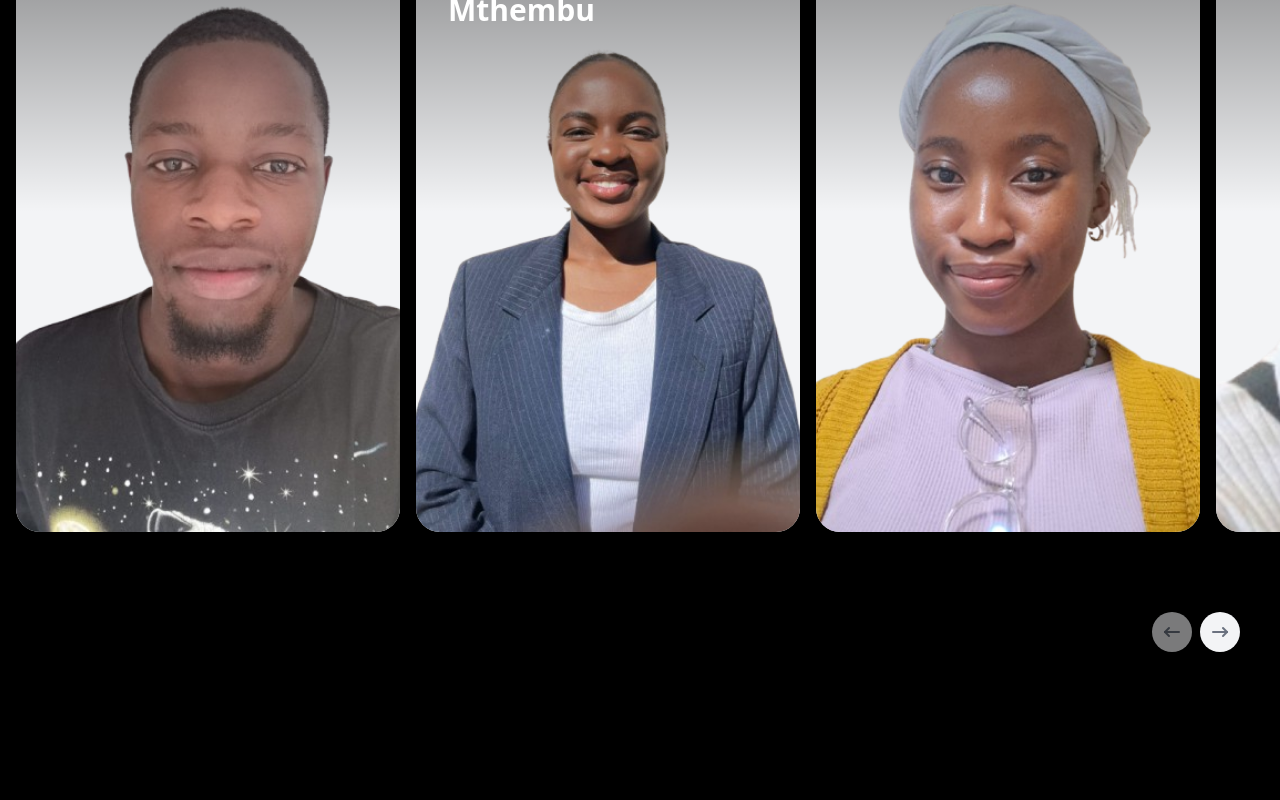
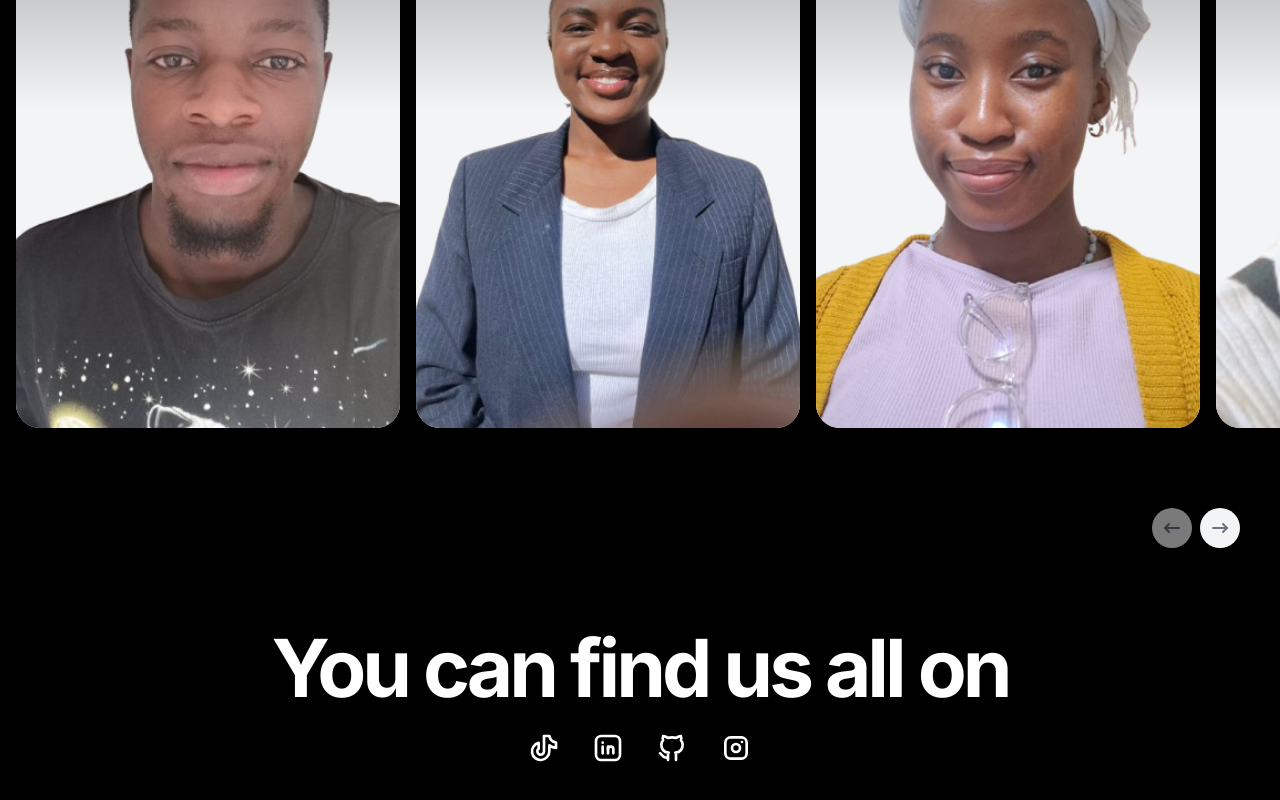
Before and after one commit to 1Blxnk1/coding-club-site-vossie, a Next.js app in the folder codingclub_site/: page /about in a window 1280 px wide. Shown: the part 948-1748 px from the top of the page. Before the commit the page ends 1680 px from the top, so only its background shows below. Built offline with nearby package versions, Linux system fonts and the light colour scheme.

Commit message:
Enhance About page: add social media links with animations; update team section layout and styling for improved presentation

```diff
--- a/codingclub_site/src/app/about/page.tsx
+++ b/codingclub_site/src/app/about/page.tsx
@@ -2,6 +2,12 @@
 'use client'
 import { Carousel, Card } from '@/components/ui/Carousel'
 import { motion } from 'framer-motion'
+import {
+  IconBrandTiktok,
+  IconBrandLinkedin,
+  IconBrandGithub,
+  IconBrandInstagram
+} from '@tabler/icons-react'
 
 const cards = [
   {
@@ -178,29 +184,6 @@ export default function About() {
         </motion.p>
       </div>
 
-      <motion.div
-          className="text-4xl font-bold text-white mb-6 text-center single-line"
-          initial={{ opacity: 0, y: 20 }}
-          animate={{
-            opacity: 1,
-            y: 0,
-            transition: {
-              duration: 0.5,
-              ease: "easeOut"
-            }
-          }}
-          style={{
-            display: "block",
-            textAlign: "center",
-            position: "relative",
-            translate: "none",
-            rotate: "none",
-            scale: "none",
-            transform: "translate(0px)"
-          }}
-        >
-        Find us on
-      </motion.div>
 
       {/* Cards section */}
       <div className="py-20 bg-black">
@@ -238,6 +221,80 @@ export default function About() {
           ))}
         />
       </div>
+
+      <motion.div
+          className="text-xl font-bold text-white mb-6 text-center single-line"
+          initial={{ opacity: 0, y: 20 }}
+          animate={{
+            opacity: 1,
+            y: 0,
+            transition: {
+              duration: 0.5,
+              ease: "easeOut"
+            }
+          }}
+          style={{
+            display: "block",
+            textAlign: "center",
+            position: "relative",
+            translate: "none",
+            rotate: "none",
+            scale: "none",
+            transform: "translate(0px)"
+          }}
+        >
+        You can find us all on
+      </motion.div>
+      {/* Social Media Links */}
+      <div className="flex justify-center gap-8 mb-20">
+        <motion.a
+          href="https://www.tiktok.com/@codingclub404"
+          target="_blank"
+          rel="noopener noreferrer"
+          className="text-white hover:text-gray-300 transition-colors"
+          initial={{ opacity: 0, y: 20 }}
+          animate={{ opacity: 1, y: 0 }}
+          transition={{ delay: 0.1 }}
+        >
+          <IconBrandTiktok size={32} />
+        </motion.a>
+
+        <motion.a
+          href="https://www.linkedin.com/in/coding-club-3841b1349"
+          target="_blank"
+          rel="noopener noreferrer"
+          className="text-white hover:text-blue-400 transition-colors"
+          initial={{ opacity: 0, y: 20 }}
+          animate={{ opacity: 1, y: 0 }}
+          transition={{ delay: 0.2 }}
+        >
+          <IconBrandLinkedin size={32} />
+        </motion.a>
+
+        <motion.a
+          href="https://github.com/CODINGCLUB404"
+          target="_blank"
+          rel="noopener noreferrer"
+          className="text-white hover:text-gray-400 transition-colors"
+          initial={{ opacity: 0, y: 20 }}
+          animate={{ opacity: 1, y: 0 }}
+          transition={{ delay: 0.3 }}
+        >
+          <IconBrandGithub size={32} />
+        </motion.a>
+
+        <motion.a
+          href="https://www.instagram.com/codingclub404/"
+          target="_blank"
+          rel="noopener noreferrer"
+          className="text-white hover:text-pink-400 transition-colors"
+          initial={{ opacity: 0, y: 20 }}
+          animate={{ opacity: 1, y: 0 }}
+          transition={{ delay: 0.4 }}
+        >
+          <IconBrandInstagram size={32} />
+        </motion.a>
+      </div>
     </div>
   )
 }
```
